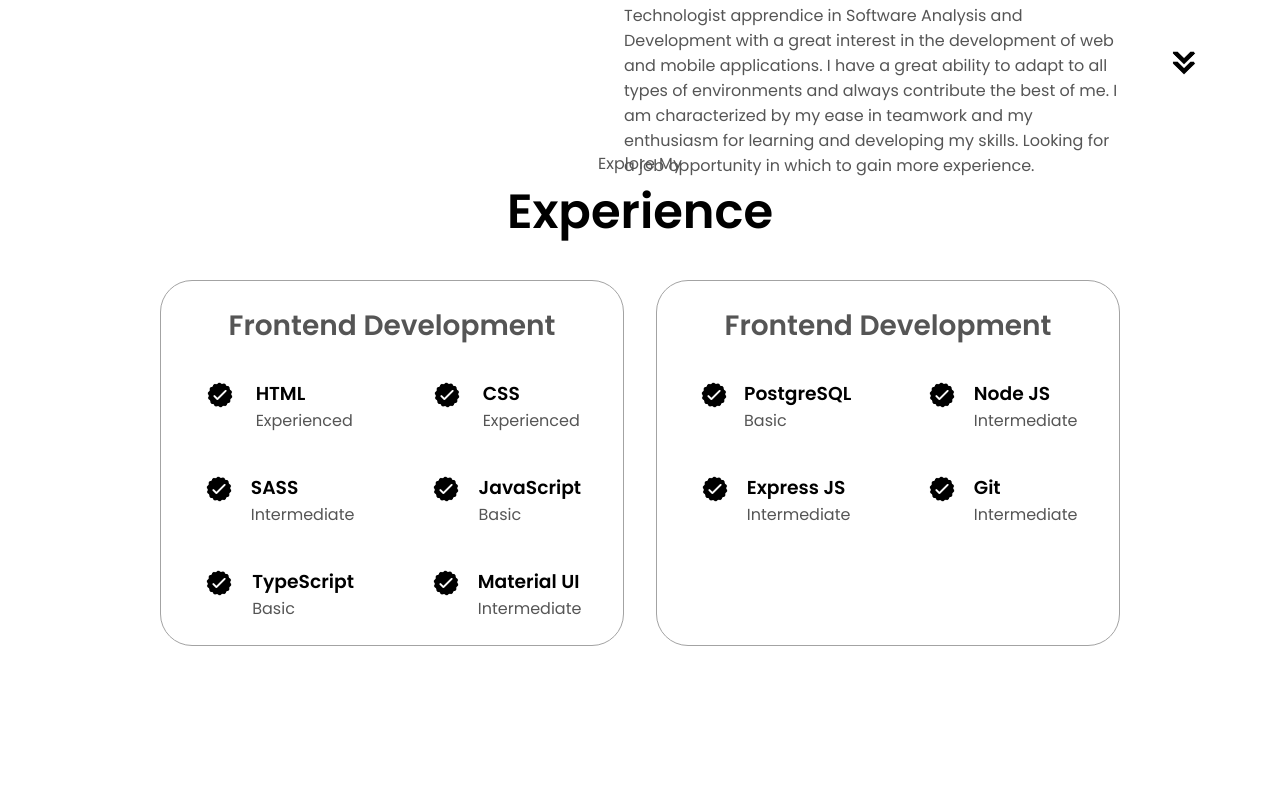
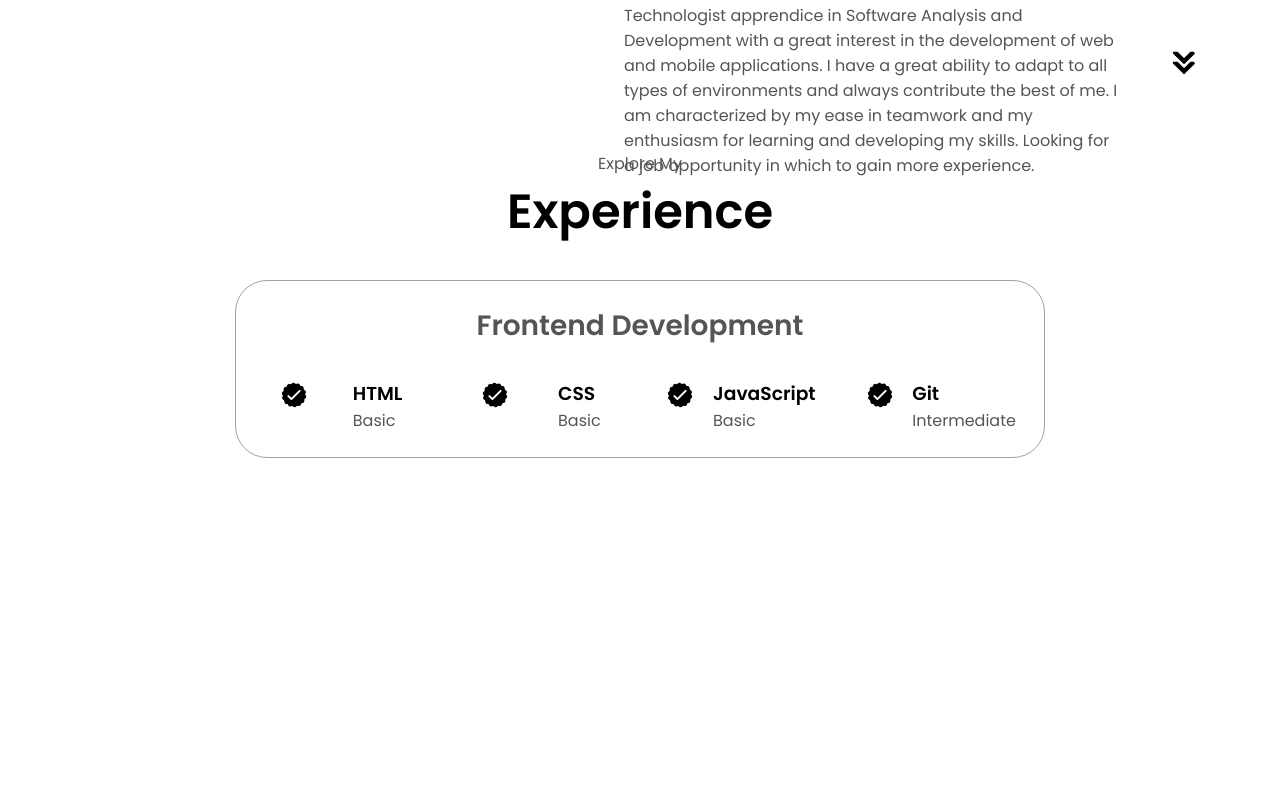
Before and after one commit to AndresQueved0/portafolio_AndresQuevedo, a plain HTML site: page index.html in a window 1280 px wide. Shown: the part 1545-2357 px from the top of the page. Drawn offline with Linux system fonts and the light colour scheme.

Commit message:
configuracion exp en html

```diff
--- a/index.html
+++ b/index.html
@@ -94,7 +94,6 @@
                                 class="icon"
                             />
                             <h3>Experience</h3>
-                            <p>1 years <br />Software Analysis And Development</p>
                         </div>
                         <div class="details-container">
                             <img src="./assets/education.png" alt="Education icon" class="icon" />
@@ -138,7 +137,7 @@
                                 />
                                 <div>
                                     <h3>HTML</h3>
-                                    <p>Experienced</p>
+                                    <p>Basic</p>
                                 </div>
                             </article>
                             <article>
@@ -149,18 +148,7 @@
                                 />
                                 <div>
                                     <h3>CSS</h3>
-                                    <p>Experienced</p>
-                                </div>
-                            </article>
-                            <article>
-                                <img
-                                    src="./assets/checkmark.png"
-                                    alt="Experience icon"
-                                    class="icon"
-                                />
-                                <div>
-                                    <h3>SASS</h3>
-                                    <p>Intermediate</p>
+                                    <p>Basic</p>
                                 </div>
                             </article>
                             <article>
@@ -181,73 +169,12 @@
                                     class="icon"
                                 />
                                 <div>
-                                    <h3>TypeScript</h3>
-                                    <p>Basic</p>
-                                </div>
-                            </article>
-                            <article>
-                                <img
-                                    src="./assets/checkmark.png"
-                                    alt="Experience icon"
-                                    class="icon"
-                                />
-                                <div>
-                                    <h3>Material UI</h3>
-                                    <p>Intermediate</p>
-                                </div>
-                            </article>
-                        </div>
-                    </div>
-                    <div class="details-container">
-                        <h2 class="experience-sub-title">Frontend Development</h2>
-                        <div class="article-container">
-                            <article>
-                                <img
-                                    src="./assets/checkmark.png"
-                                    alt="Experience icon"
-                                    class="icon"
-                                />
-                                <div>
-                                    <h3>PostgreSQL</h3>
-                                    <p>Basic</p>
-                                </div>
-                            </article>
-                            <article>
-                                <img
-                                    src="./assets/checkmark.png"
-                                    alt="Experience icon"
-                                    class="icon"
-                                />
-                                <div>
-                                    <h3>Node JS</h3>
-                                    <p>Intermediate</p>
-                                </div>
-                            </article>
-                            <article>
-                                <img
-                                    src="./assets/checkmark.png"
-                                    alt="Experience icon"
-                                    class="icon"
-                                />
-                                <div>
-                                    <h3>Express JS</h3>
-                                    <p>Intermediate</p>
-                                </div>
-                            </article>
-                            <article>
-                                <img
-                                    src="./assets/checkmark.png"
-                                    alt="Experience icon"
-                                    class="icon"
-                                />
-                                <div>
                                     <h3>Git</h3>
                                     <p>Intermediate</p>
                                 </div>
                             </article>
                         </div>
                     </div>
-                </div>
             </div>
             <img
                 src="./assets/arrow.png"
--- a/style.css
+++ b/style.css
@@ -14,7 +14,7 @@ body {
 }
 
 html {
-    scroll-behavior: smooth; /*stablece el comportamiento de un cuadro de desplazamiento cuando el desplazamiento lo activa la navegación o las API de desplazamiento CSSOM.*/
+    scroll-behavior: smooth; /*establece el comportamiento de un cuadro de desplazamiento cuando el desplazamiento lo activa la navegación o las API de desplazamiento CSSOM.*/
 }
 
 p {
@@ -74,13 +74,13 @@ a:hover {
 
 .hamburger-menu {
     position: relative; /*establece cómo se coloca un elemento en un documento. */
-    display: inline-block;
+    display: inline-block; /*El elemento genera uno o más cuadros en línea que no generan saltos de línea antes o después de ellos mismos*/
 }
 
 .hamburger-icon {
     display: flex;
     flex-direction: column; /*establece cómo se colocan los elementos flexibles en el contenedor flexible definiendo el eje principal y la dirección (normal o invertida).*/
-    justify-content: space-between;
+    justify-content: space-between; /*Los elementos se distribuyen uniformemente dentro del contenedor de alineación a lo largo del eje principal*/
     height: 24px;
     width: 30px;
     cursor: pointer;
@@ -330,21 +330,21 @@ section {
 .experience-details-container {
     display: flex;
     justify-content: center;
-    flex-direction: colum;
+    flex-direction: colum; /*El eje principal del contenedor flexible es el mismo que el eje del bloque.*/
 }
 
 .article-container{
     display: flex;
     text-align: initial;
-    flex-wrap: wrap;
-    flex-direction: row;
+    flex-wrap: wrap; /*Los elementos flex son colocados en varias líneas.*/
+    flex-direction: row;/*El eje principal del contenedor flexible se define como el mismo que la dirección del texto.*/
     gap: 2.5rem;
-    justify-content: space-around;
+    justify-content: space-around; /*Distribuya los artículos de manera uniforme. Los espacios iniciales y finales son la mitad del tamaño del espacio entre cada artículo.*/
 }
 
 article {
     display: flex;
-    width: 10rem;
+    width: 10rem; /*Tamaño de la letra del elemento raíz.*/
     justify-content: space-around;
     gap: 0.5rem;
 }
@@ -408,7 +408,7 @@ article .icon {
 }
 
 .contact-info-container p {
-    font-size: larger;
+    font-size: larger;/*La fuente será más grande o más pequeña en relación con el tamaño de fuente del elemento principal*/
 }
 
 .contact-icon {
@@ -422,7 +422,7 @@ article .icon {
 /*FOOTER SECTION*/
 
 footer {
-    height: 26vh;
+    height: 26vh;/*1% de la altura de la ventana gráfica.*/
     margin: 0.1rem;
 }
 
```
